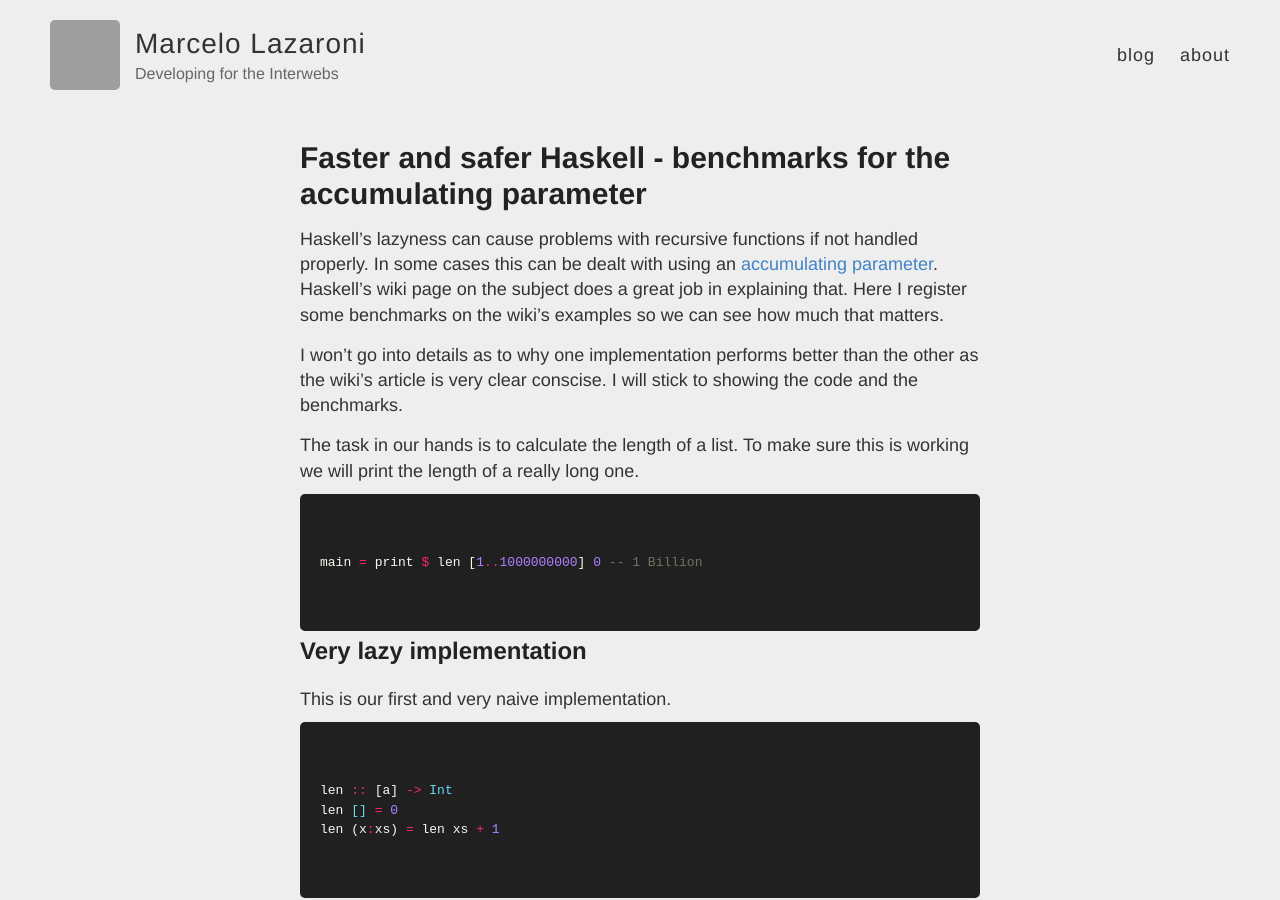
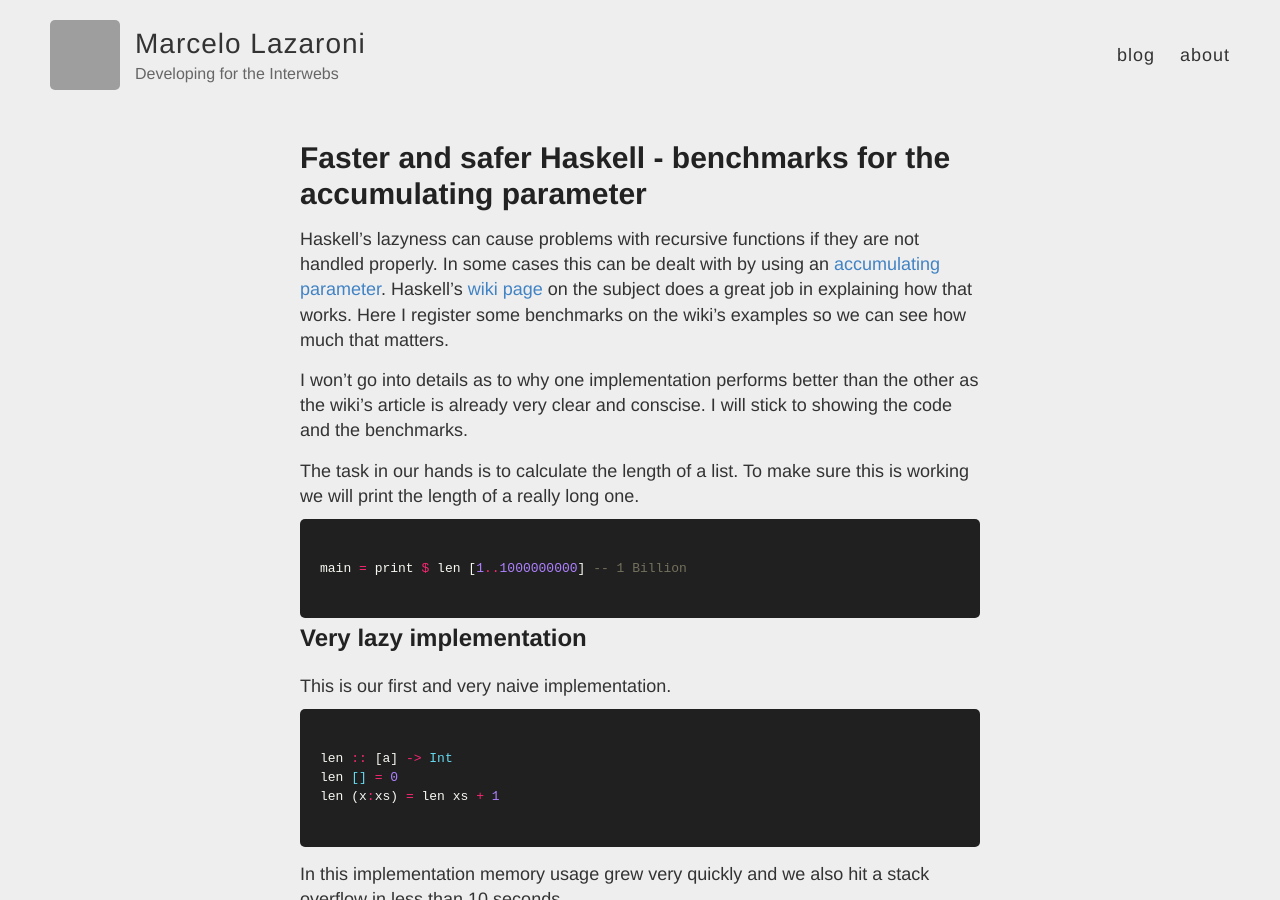
Before and after one commit to lazamar/lazamar.github.io, a Jekyll site: the page built from _posts/2017-09-09-faster-and-safer-haskell-accumulating-parameter.md, in a window 1280 px wide and 900 px high. Built offline with Jekyll 4.4.1, drawn with Linux system fonts in a browser that asks for light colours; comment, search, counter and statistics services are not loaded; grey boxes are pictures that could not be loaded.

Commit message:
Remove extra spaces in code samples

````diff
--- a/_posts/2017-09-09-faster-and-safer-haskell-accumulating-parameter.md
+++ b/_posts/2017-09-09-faster-and-safer-haskell-accumulating-parameter.md
@@ -3,17 +3,15 @@ layout: post
 title: Faster and safer Haskell - benchmarks for the accumulating parameter
 ---
 
-Haskell's lazyness can cause problems with recursive functions if not handled properly. In some cases this can be dealt with using an [accumulating parameter](https://wiki.haskell.org/Performance/Accumulating_parameter). Haskell's wiki page on the subject does a great job in explaining that. Here I register some benchmarks on the wiki's examples so we can see how much that matters.
+Haskell's lazyness can cause problems with recursive functions if they are not handled properly. In some cases this can be dealt with by using an [accumulating parameter](https://wiki.haskell.org/Performance/Accumulating_parameter). Haskell's [wiki page](https://wiki.haskell.org/Performance/Accumulating_parameter) on the subject does a great job in explaining how that works. Here I register some benchmarks on the wiki's examples so we can see how much that matters.
 
 
-I won't go into details as to why one implementation performs better than the other as the wiki's article is very clear conscise. I will stick to showing the code and the benchmarks.
+I won't go into details as to why one implementation performs better than the other as the wiki's article is already very clear and conscise. I will stick to showing the code and the benchmarks.
 
 The task in our hands is to calculate the length of a list. To make sure this is working we will print the length of a really long one.
 
 ``` haskell
-
-main = print $ len [1..1000000000] 0 -- 1 Billion
-
+main = print $ len [1..1000000000] -- 1 Billion
 ```
 
 ## Very lazy implementation
@@ -21,11 +19,9 @@ main = print $ len [1..1000000000] 0 -- 1 Billion
 This is our first and very naive implementation.
 
 ``` haskell
-
 len :: [a] -> Int
 len [] = 0
 len (x:xs) = len xs + 1
-
 ```
 
 In this implementation memory usage grew very quickly and we also hit a stack overflow in less than 10 seconds.
@@ -38,11 +34,9 @@ In this implementation we add an accumulator parameter to our function so that w
 
 
 ``` haskell
-
 len :: [a] -> Integer -> Integer
 len []  acc    = acc
 len (_:xs) acc = len xs (1 + acc)
-
 ```
 
 This represents a great progress but the `acc + 1` part still isn't evaluated until the very end, which means we accumulate one billion thunks before the end of the function. Our stack doesn't blow but our memory usage goes through the roof.
@@ -56,11 +50,9 @@ Here is a screenshot of this function's memory usage right before my OS killed i
 For our last trick we use the `$!` operator to force the evaluation of the accumulator addition before our recursive call.
 
 ``` haskell
-
 len :: [a] -> Integer -> Integer
 len []  acc    = acc
 len (_:xs) acc = len xs $! (1 + acc)
-
 ```
 
 With this implementation our function runs until the end using a steady 100Mb of memory throughout.
````
